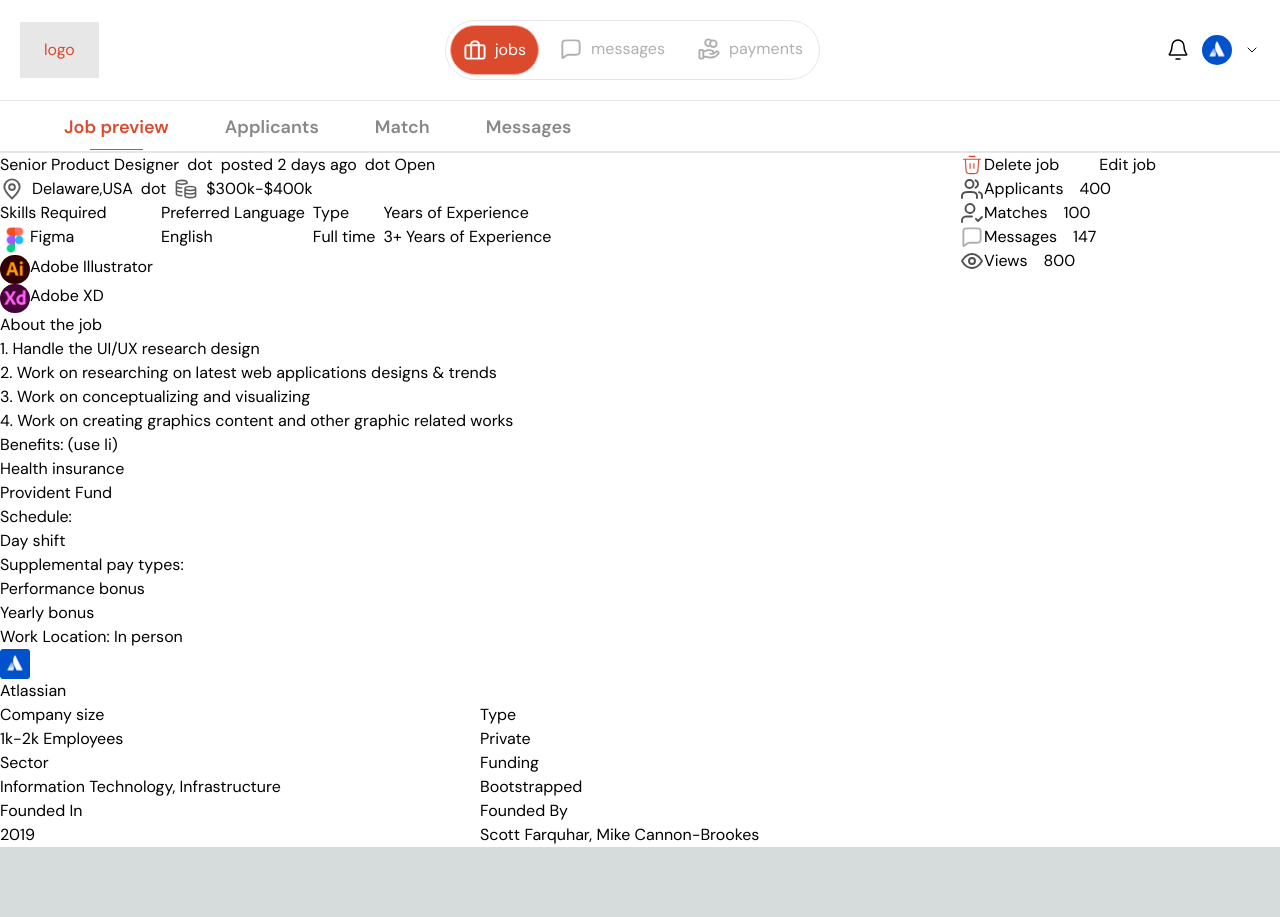
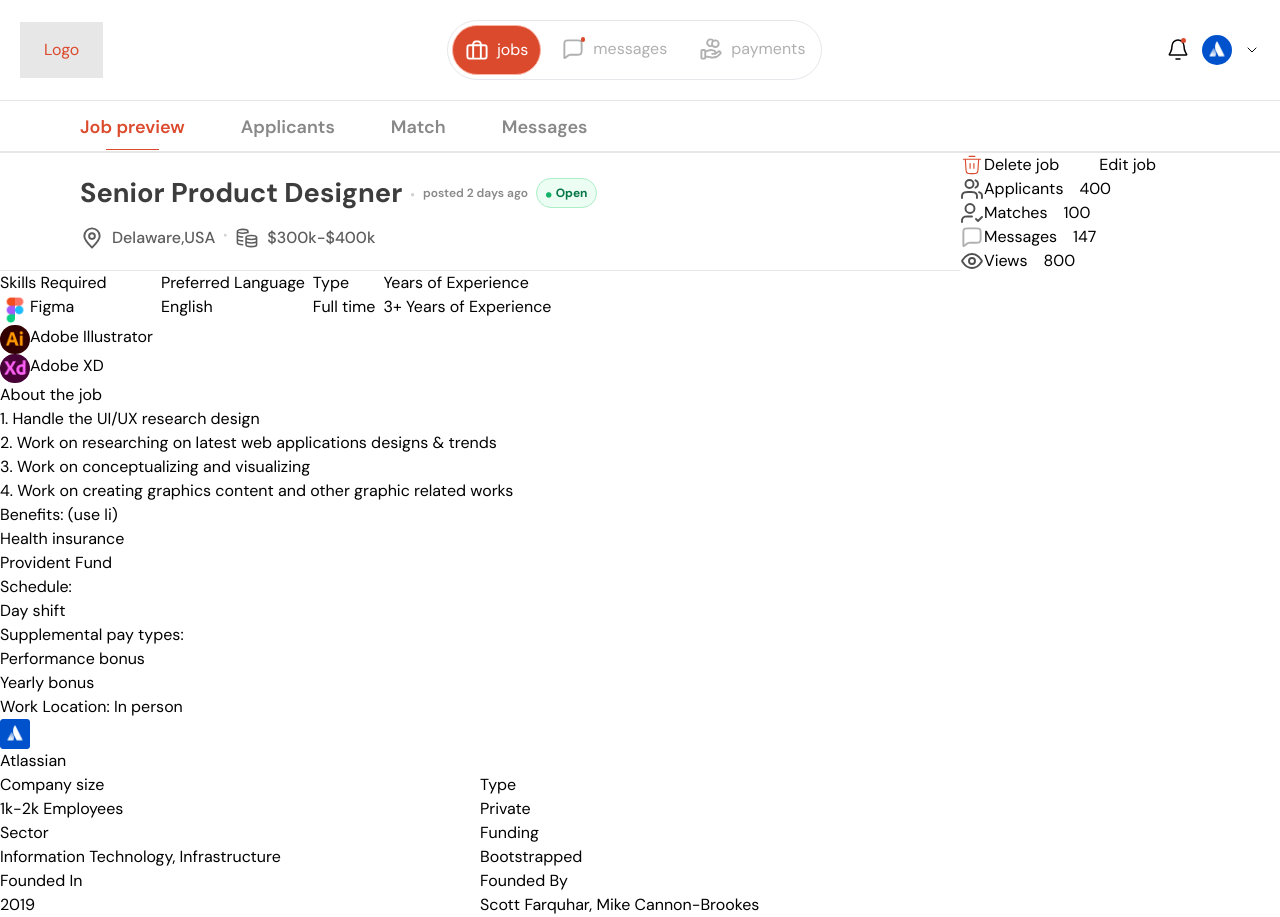
Before and after one commit to mvp5464/Techkareer-assignment, a Next.js app: page / in a window 1280 px wide. Before the commit the page ends 847 px from the top, so only its background shows below. Built offline with nearby package versions, Linux system fonts and the light colour scheme.

Commit message:
jobHeader Section added

```diff
--- a/src/components/Appbar.tsx
+++ b/src/components/Appbar.tsx
@@ -9,13 +9,19 @@
   return (
     <div className=" border-b border-[#E7E7E7]">
       <div className=" flex justify-between items-center p-5">
-        <div className=" bg-[#E7E7E7] text-[#DC4A2D] px-6 py-4">logo</div>
+        <div className=" bg-[#E7E7E7] text-[#DC4A2D] px-6 py-4">Logo</div>
         <div className=" flex gap-2 border rounded-full p-1">
           <div className=" flex gap-2 rounded-full bg-[#DC4A2D] text-white p-3 border border-[#FCB4A5]">
             <JobsIcon /> <span>jobs</span>
           </div>
-          <div className=" flex gap-2  p-3 text-[#B0B0B0]">
-            <MessagesIcon />
+          <div className=" flex gap-2 p-3 text-[#B0B0B0]">
+            <div className="  relative">
+              <MessagesIcon />
+              <span className=" absolute top-0 right-0 bg-[#DC4A2D] text-white text-xs py-[0.15rem] px-[0.15rem] rounded-full leading-3">
+                {" "}
+              </span>
+            </div>
+
             <span>messages</span>
           </div>
           <div className=" flex gap-2  p-3 text-[#B0B0B0] ">
@@ -24,7 +30,12 @@
           </div>
         </div>
         <div className=" flex items-center justify-center gap-3">
-          <BellIcon />
+          <div className="relative">
+            <BellIcon />
+            <span className=" absolute top-0 right-1 bg-[#DC4A2D] text-white text-xs py-[0.15rem] px-[0.15rem] rounded-full leading-3">
+              {" "}
+            </span>
+          </div>
           <span>
             <Image
               src="/appLogo.png"
--- a/src/components/JobHeader.tsx
+++ b/src/components/JobHeader.tsx
@@ -3,21 +3,26 @@
 
 const JobHeader = () => {
   return (
-    <div>
-      <div>
-        <div className=" flex gap-2">
-          <div>Senior Product Designer</div>
-          <span>dot</span>
-          <div>posted 2 days ago</div>
-          <div>dot Open</div>
+    <div className="border-b border-[#E7E7E7]">
+      <div className="ml-20 my-5 ">
+        <div className=" flex gap-2 justify-centers items-center">
+          <div className=" font-bold text-[1.7rem] text-[#3D3D3D] ">
+            Senior Product Designer
+          </div>
+          <span className=" text-[#D1D1D1] text-sm">&#x1F784;</span>
+          <div className=" text-[#888888] font-semibold text-xs">
+            posted 2 days ago
+          </div>
+          <div className=" flex items-center justify-center gap-1 text-3xl font-bold border border-[#ABEFC6] px-2 bg-[#ECFDF3] rounded-2xl">
+            <span className=" text-xl text-[#17B26A] ">&#x1F784;</span>
+            <span className=" text-[#067647]  text-xs ">Open</span>
+          </div>
         </div>
-        <div className=" flex gap-2">
+        <div className=" flex font-[500] mt-3 items-center gap-2 text-[#5D5D5D]">
           <div className=" flex gap-2">
             <LocationIcon />
-            <span>Delaware,USA</span>
-          </div>
-          <span>dot</span>
-          <div className=" flex gap-2">
+            <span className="  ">Delaware,USA</span>
+            <span className=" text-[#D1D1D1] text-xs">&#x1F784;</span>
             <StackIcon />
             <span>$300k-$400k</span>
           </div>
--- a/src/components/TabSection.tsx
+++ b/src/components/TabSection.tsx
@@ -1,7 +1,7 @@
 const TabSection = () => {
   return (
-    <div className="border-b-2 border-[#E7E7E7]">
-      <div className="max-w-[90%] mx-auto flex gap-14 pt-3 pb-[0.05rem] font-semibold text-lg ">
+    <div className="border-b-2 border-[#E7E7E7] bg-blue-400k">
+      <div className="ml-20 flex gap-14 pt-3 pb-[0.05rem] font-semibold text-lg bg-fuchsia-400k">
         <div className=" text-[#DC4A2D] half-bottom-border pb-2 ">
           Job preview
         </div>
```
